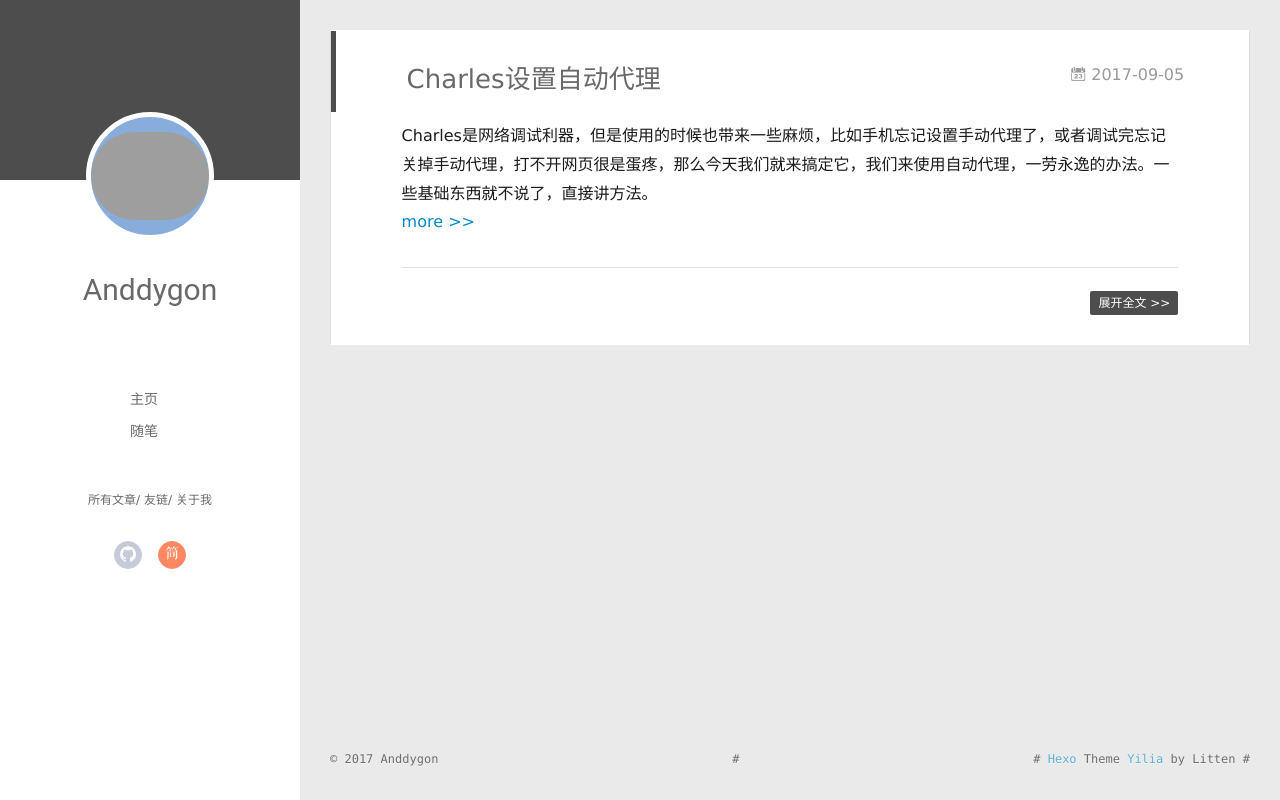
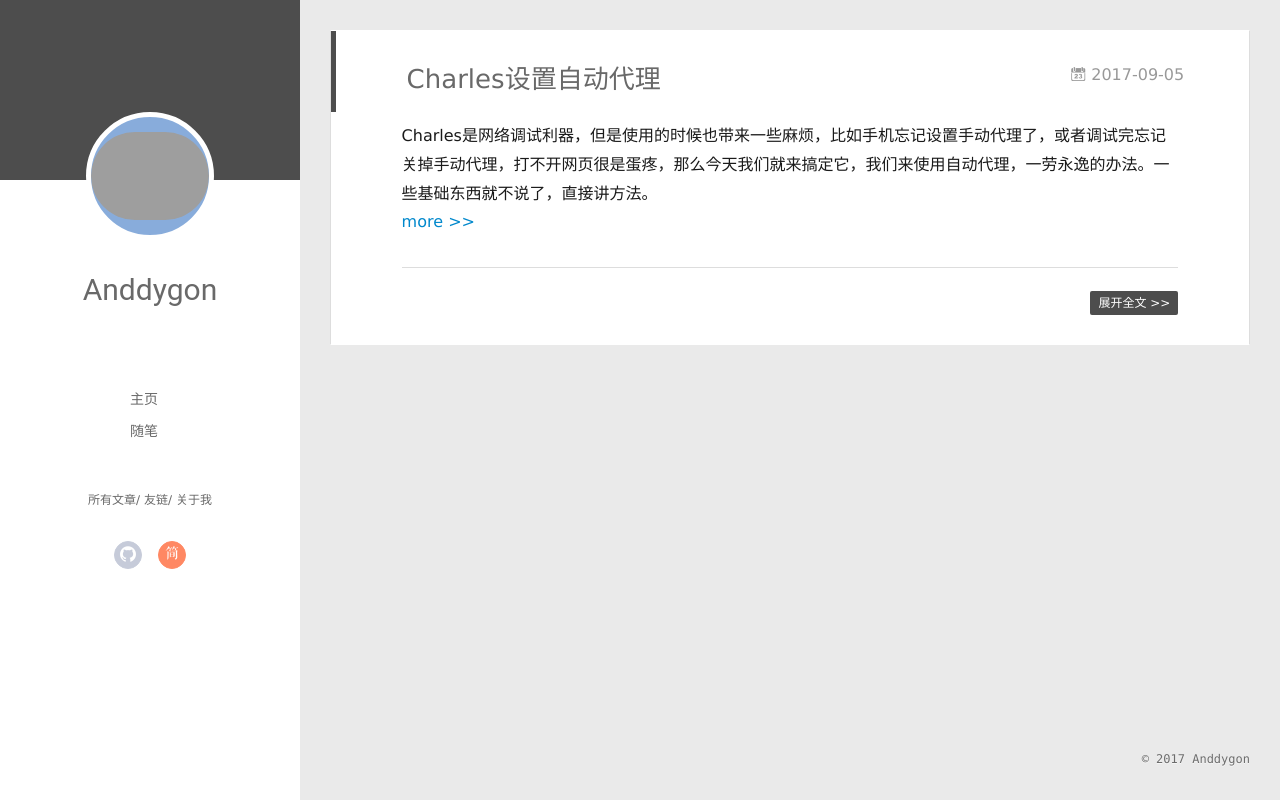
Before and after one commit to anddygon/anddygon.github.io, a plain HTML site: page index.html in a window 1280 px wide. Drawn offline with Linux system fonts and the light colour scheme; grey boxes are pictures that could not be loaded.

Commit message:
Site updated: 2017-09-05 02:19:44

```diff
--- a/index.html
+++ b/index.html
@@ -218,12 +218,9 @@
       <footer id="footer">
   <div class="outer">
     <div id="footer-info">
-    	<div class="footer-left">
+    	<div class="footer-right">
     		&copy; 2017 Anddygon
     	</div>
-      	#<div class="footer-right">
-      	#	<a href="http://hexo.io/" target="_blank">Hexo</a>  Theme <a href="https://github.com/litten/hexo-theme-yilia" target="_blank">Yilia</a> by Litten
-      	#</div>
     </div>
   </div>
 </footer>
```
Also changed, not shown: 2017/09/05/Charles设置自动代理/index.html (+1 -4 lines), archives/2017/09/index.html (+1 -4 lines), archives/2017/index.html (+1 -4 lines), archives/index.html (+1 -4 lines).
